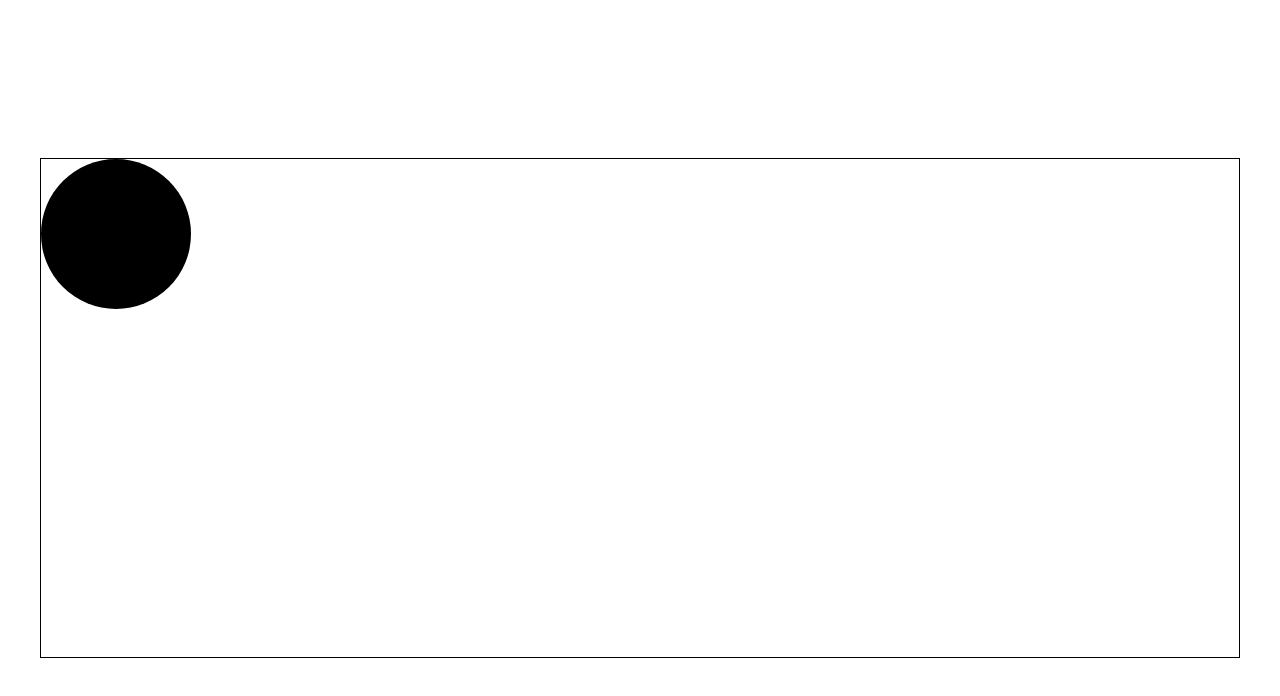
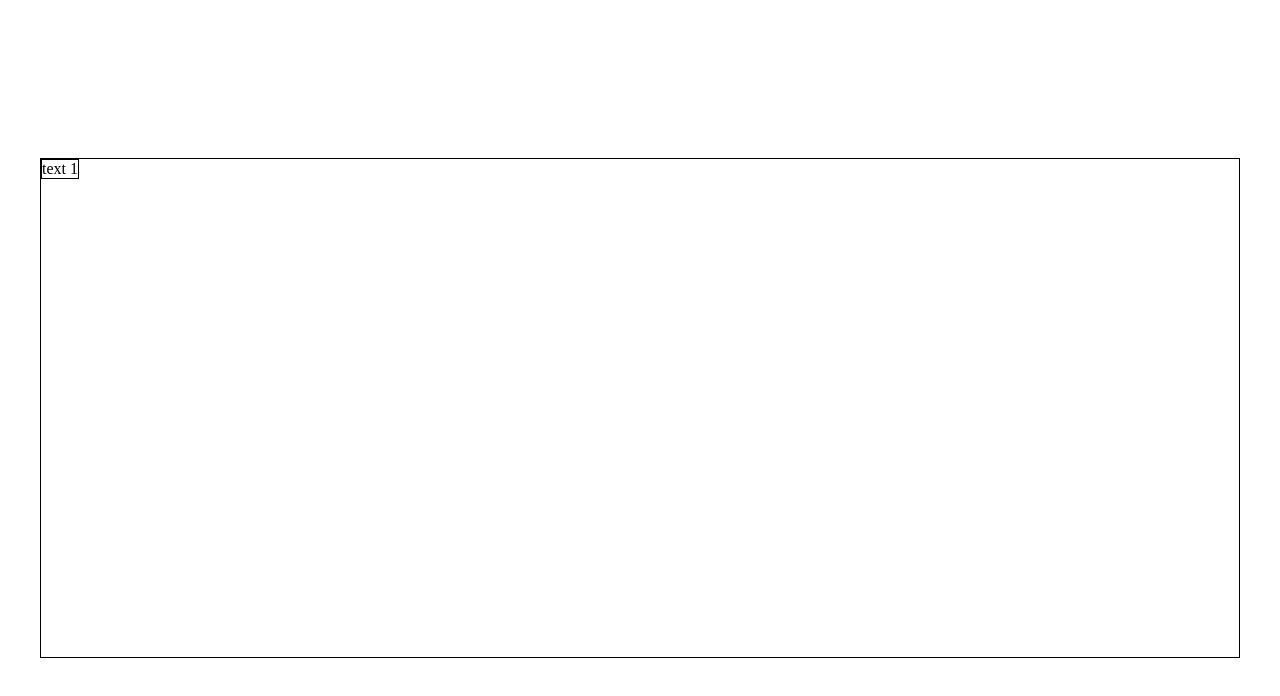
Before and after one commit to saurabhkumar23/meme-generator, a plain HTML site: page testing/test.html in a window 1280 px wide. Drawn offline with Linux system fonts and the light colour scheme.

Commit message:
text floating

```diff
--- a/testing/test.html
+++ b/testing/test.html
@@ -15,10 +15,8 @@
             justify-content: center;
         }
         .ball{
-            width: 150px;
-            height: 150px;
-            background: #000;
-            border-radius: 50%;
+            border: 1px solid;
+            display: inline-block;
             position: absolute;
         }
         .container{
@@ -33,7 +31,7 @@
 <body>
     <div class="outer-container">
         <div class="container">
-            <div class="ball"></div>
+            <div class="ball">text 1</div>
         </div>
     </div>
 
```
